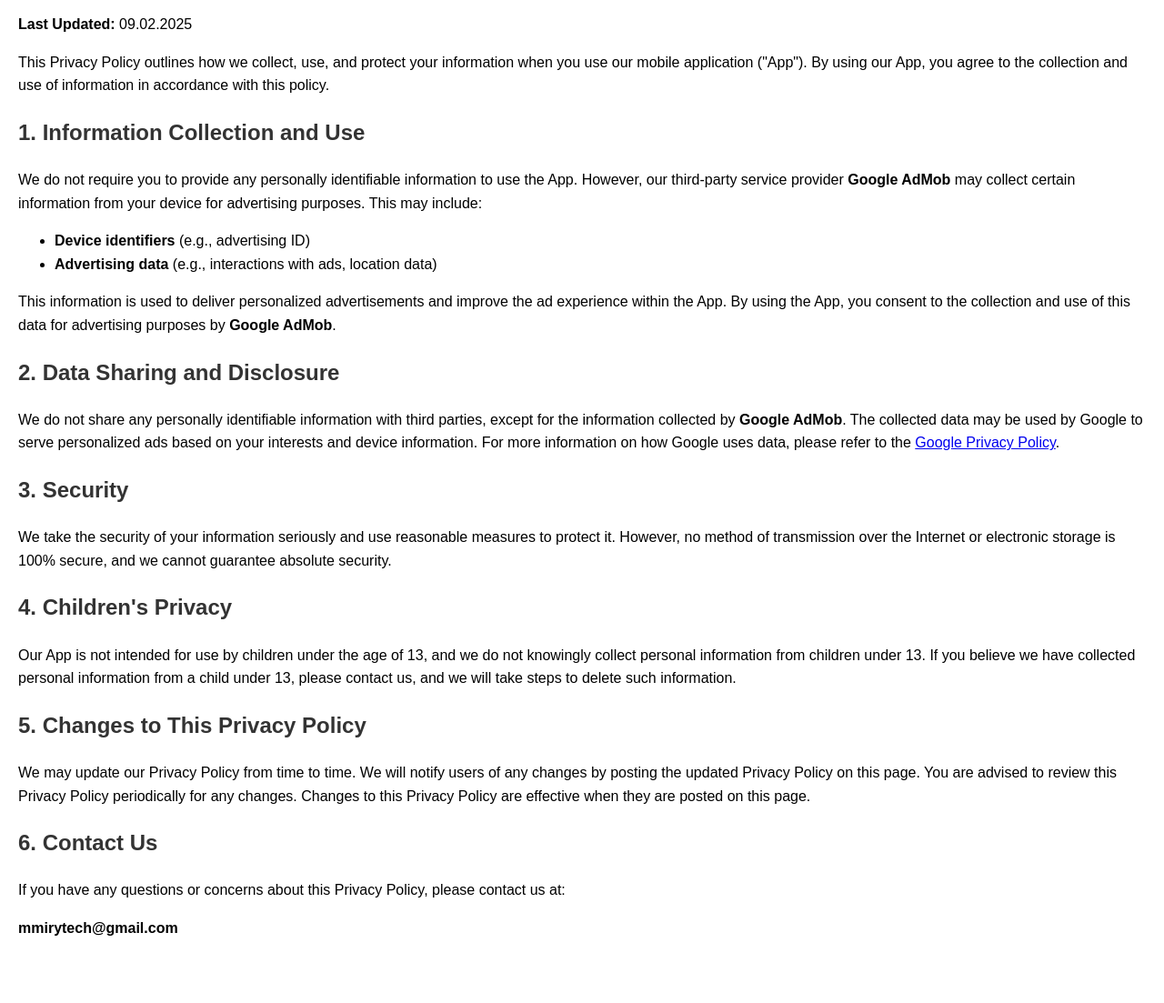
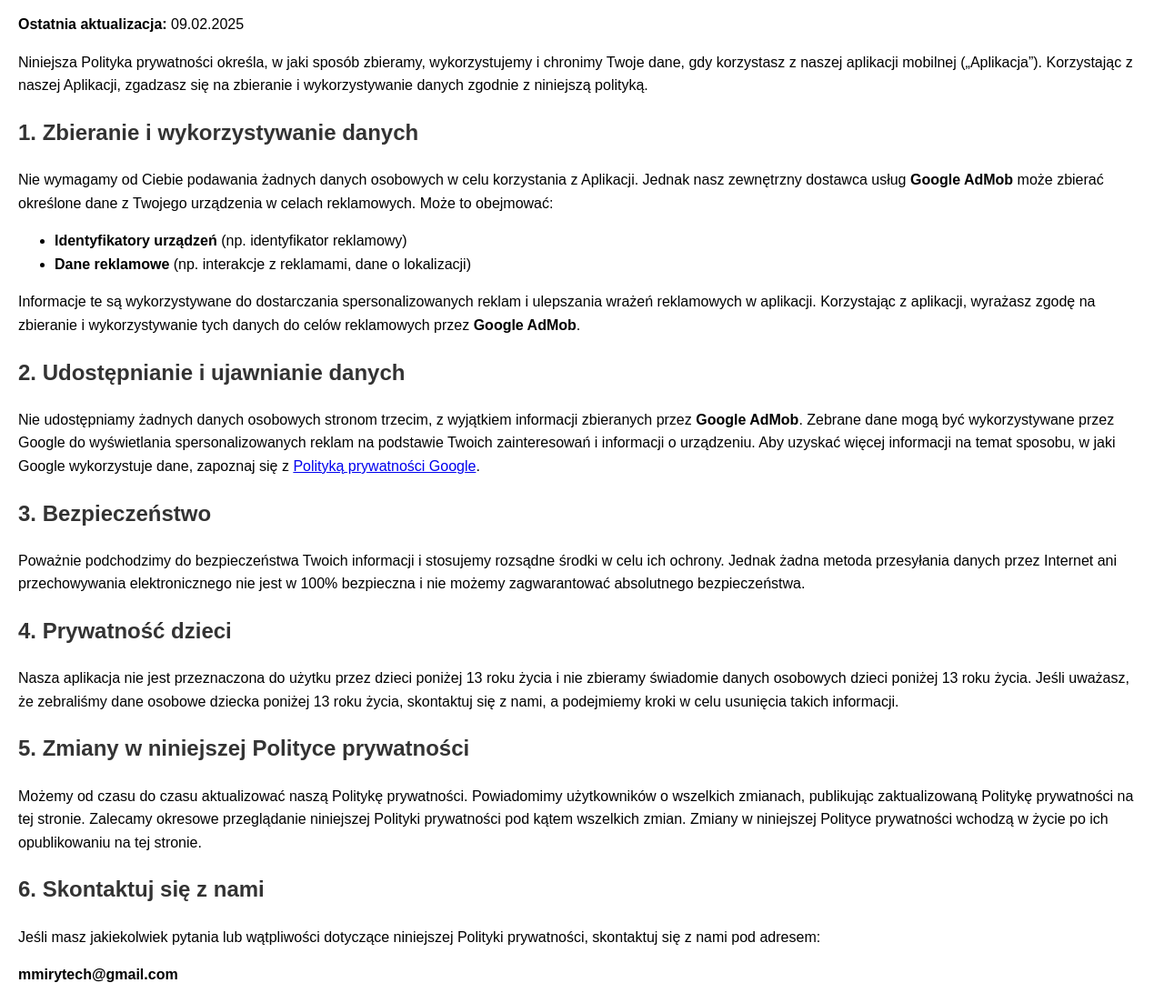
Before and after one commit to miry-tech/mirytech.privacy-policy.io, a plain HTML site: page pl.html in a window 1280 px wide. Shown: the part 80-1183 px from the top of the page at 91% size. Before the commit the page ends 1134 px from the top, so only its background shows below. Drawn offline with Linux system fonts and the light colour scheme.

Commit message:
Update pl.html

```diff
--- a/pl.html
+++ b/pl.html
@@ -22,6 +22,35 @@
     </style>
 </head>
 <body>
+
+    <h1>Polityka prywatności</h1>
+<p><strong>Ostatnia aktualizacja:</strong> 09.02.2025</p>
+
+<p>Niniejsza Polityka prywatności określa, w jaki sposób zbieramy, wykorzystujemy i chronimy Twoje dane, gdy korzystasz z naszej aplikacji mobilnej („Aplikacja”). Korzystając z naszej Aplikacji, zgadzasz się na zbieranie i wykorzystywanie danych zgodnie z niniejszą polityką.</p>
+
+<h2>1. Zbieranie i wykorzystywanie danych</h2>
+<p>Nie wymagamy od Ciebie podawania żadnych danych osobowych w celu korzystania z Aplikacji. Jednak nasz zewnętrzny dostawca usług <strong>Google AdMob</strong> może zbierać określone dane z Twojego urządzenia w celach reklamowych. Może to obejmować:</p>
+<ul>
+<li><strong>Identyfikatory urządzeń</strong> (np. identyfikator reklamowy)</li>
+<li><strong>Dane reklamowe</strong> (np. interakcje z reklamami, dane o lokalizacji)</li>
+</ul>
+<p>Informacje te są wykorzystywane do dostarczania spersonalizowanych reklam i ulepszania wrażeń reklamowych w aplikacji. Korzystając z aplikacji, wyrażasz zgodę na zbieranie i wykorzystywanie tych danych do celów reklamowych przez <strong>Google AdMob</strong>.</p>
+
+<h2>2. Udostępnianie i ujawnianie danych</h2>
+<p>Nie udostępniamy żadnych danych osobowych stronom trzecim, z wyjątkiem informacji zbieranych przez <strong>Google AdMob</strong>. Zebrane dane mogą być wykorzystywane przez Google do wyświetlania spersonalizowanych reklam na podstawie Twoich zainteresowań i informacji o urządzeniu. Aby uzyskać więcej informacji na temat sposobu, w jaki Google wykorzystuje dane, zapoznaj się z <a href="https://policies.google.com/privacy" target="_blank" rel="noopener noreferrer">Polityką prywatności Google</a>.</p>
+
+<h2>3. Bezpieczeństwo</h2>
+<p>Poważnie podchodzimy do bezpieczeństwa Twoich informacji i stosujemy rozsądne środki w celu ich ochrony. Jednak żadna metoda przesyłania danych przez Internet ani przechowywania elektronicznego nie jest w 100% bezpieczna i nie możemy zagwarantować absolutnego bezpieczeństwa.</p>
+
+<h2>4. Prywatność dzieci</h2>
+<p>Nasza aplikacja nie jest przeznaczona do użytku przez dzieci poniżej 13 roku życia i nie zbieramy świadomie danych osobowych dzieci poniżej 13 roku życia. Jeśli uważasz, że zebraliśmy dane osobowe dziecka poniżej 13 roku życia, skontaktuj się z nami, a podejmiemy kroki w celu usunięcia takich informacji.</p>
+
+<h2>5. Zmiany w niniejszej Polityce prywatności</h2>
+<p>Możemy od czasu do czasu aktualizować naszą Politykę prywatności. Powiadomimy użytkowników o wszelkich zmianach, publikując zaktualizowaną Politykę prywatności na tej stronie. Zalecamy okresowe przeglądanie niniejszej Polityki prywatności pod kątem wszelkich zmian. Zmiany w niniejszej Polityce prywatności wchodzą w życie po ich opublikowaniu na tej stronie.</p>
+
+<h2>6. Skontaktuj się z nami</h2>
+<p>Jeśli masz jakiekolwiek pytania lub wątpliwości dotyczące niniejszej Polityki prywatności, skontaktuj się z nami pod adresem:</p>
+<p><strong>mmirytech@gmail.com</strong></p>
 
     <h1>Privacy Policy</h1>
     <p><strong>Last Updated:</strong> 09.02.2025</p>
```
